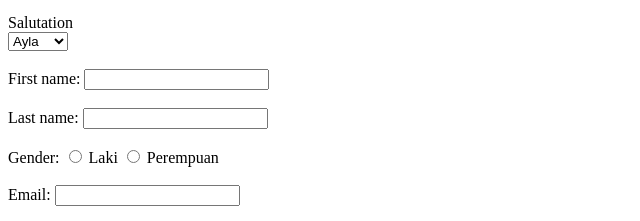
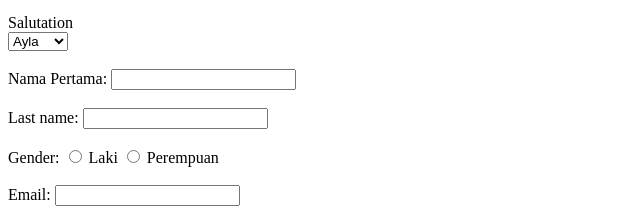
Before and after one commit to apridew/tugas-meeting-3, a plain HTML site: page index.html in a window 1280 px wide. Shown: the part 1265-1486 px from the top of the page, 0-640 px from the left. Drawn offline with Linux system fonts and the light colour scheme.

Commit message:
modify name label

```diff
--- a/index.html
+++ b/index.html
@@ -100,7 +100,7 @@
       </select>
       <br />
       <br />
-      <label for="firstname">First name:</label>
+      <label for="firstname">Nama Pertama:</label>
       <input type="text" id="fname" name="firstname" />
       <br />
       <br />
```
